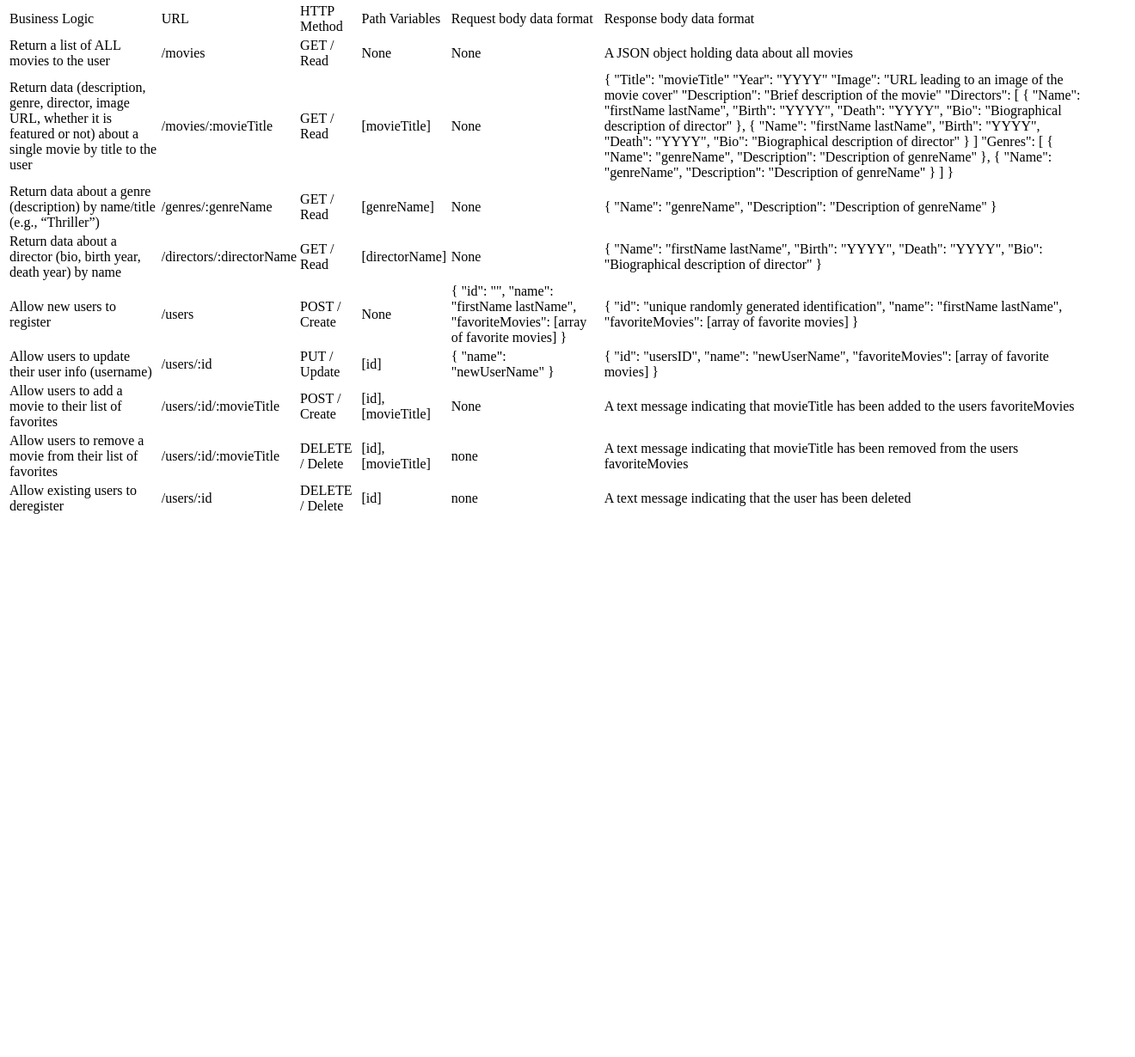
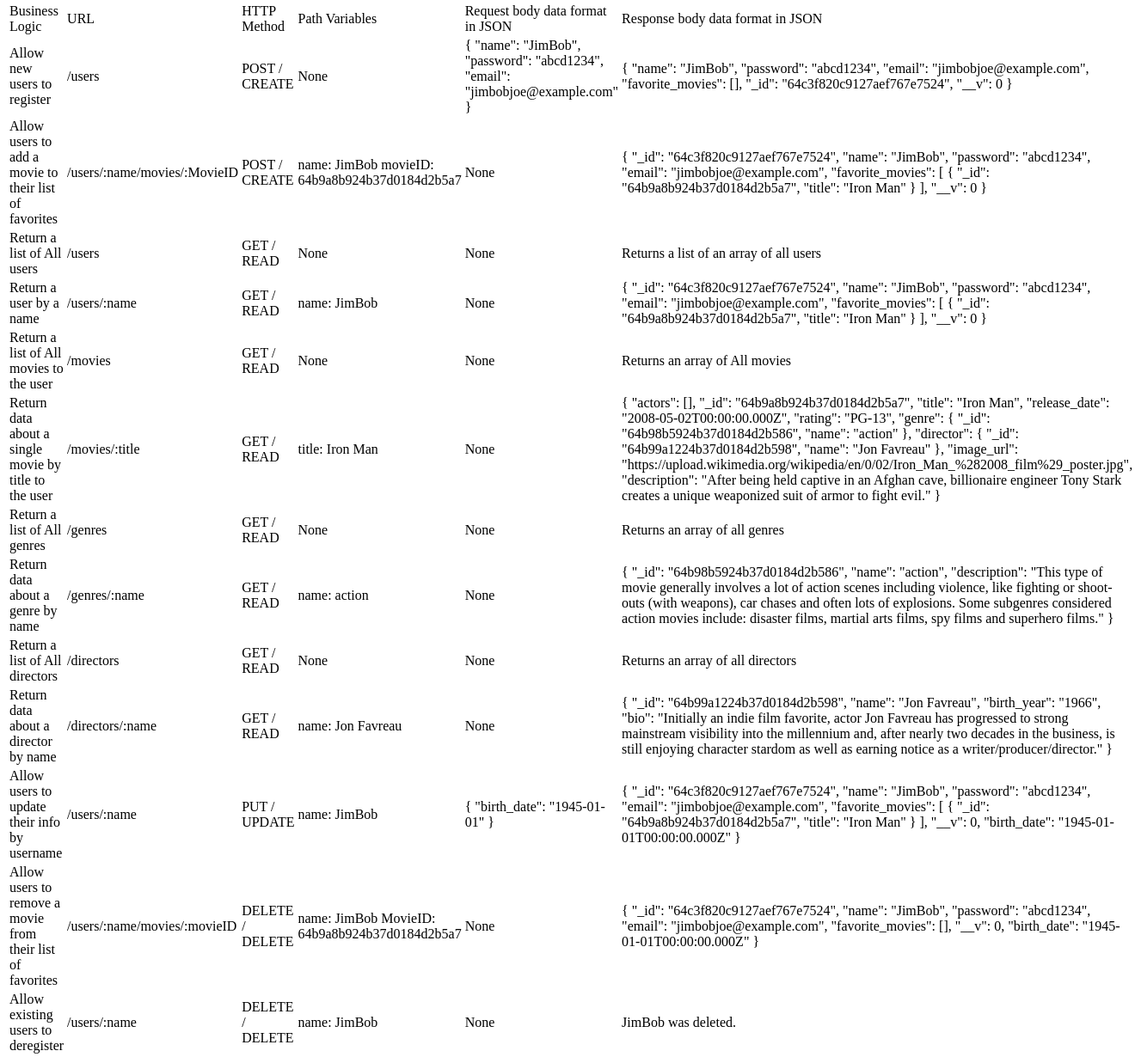
Before and after one commit to zachamoo3/myflix-api-v1, a website: page public/documentation.html in a window 1280 px wide. Shown: the part 131-1361 px from the top of the page at 86% size, 1320 px wide, since content can reach past the window. Before the commit the page ends 800 px from the top, so only its background shows below. Drawn offline with Linux system fonts and the light colour scheme.

Commit message:
Update documentation.html

```diff
--- a/public/documentation.html
+++ b/public/documentation.html
@@ -24,151 +24,239 @@
                 <td>URL</td>
                 <td>HTTP Method</td>
                 <td>Path Variables</td>
-                <td>Request body data format</td>
-                <td>Response body data format</td>
+                <td>Request body data format in JSON</td>
+                <td>Response body data format in JSON</td>
             </tr>
         </thead>
         <tbody>
             <tr>
-                <td>Return a list of ALL movies to the user</td>
-                <td>/movies</td>
-                <td>GET / Read</td>
-                <td>None</td>
-                <td>None</td>
-                <td>A JSON object holding data about all movies</td>
-            </tr>
-            <tr>
-                <td>Return data (description, genre, director, image URL, whether it is featured or not) about a single
-                    movie by title to the user</td>
-                <td>/movies/:movieTitle</td>
-                <td>GET / Read</td>
-                <td>[movieTitle]</td>
+                <td>Allow new users to register</td>
+                <td>/users</td>
+                <td>POST / CREATE</td>
                 <td>None</td>
                 <td>
                     {
-                        "Title": "movieTitle"
-                        "Year": "YYYY"
-                        "Image": "URL leading to an image of the movie cover"
-                        "Description": "Brief description of the movie"
-                        "Directors":
-                            [
-                                {
-                                    "Name": "firstName lastName",
-                                    "Birth": "YYYY",
-                                    "Death": "YYYY",
-                                    "Bio": "Biographical description of director"
-                                },
-                                {
-                                    "Name": "firstName lastName",
-                                    "Birth": "YYYY",
-                                    "Death": "YYYY",
-                                    "Bio": "Biographical description of director"
-                                }
-                            ]
-                        "Genres":
-                            [
-                                {
-                                    "Name": "genreName",
-                                    "Description": "Description of genreName"
-                                },
-                                {
-                                    "Name": "genreName",
-                                    "Description": "Description of genreName"
-                                }
-                            ]
-                    }
-                </td>
-            </tr>
-            <tr>
-                <td>Return data about a genre (description) by name/title (e.g., “Thriller”)</td>
-                <td>/genres/:genreName</td>
-                <td>GET / Read</td>
-                <td>[genreName]</td>
-                <td>None</td>
-                <td>
-                    {
-                        "Name": "genreName",
-                        "Description": "Description of genreName"
-                    }
-                </td>
-            </tr>
-            <tr>
-                <td>Return data about a director (bio, birth year, death year) by name</td>
-                <td>/directors/:directorName</td>
-                <td>GET / Read</td>
-                <td>[directorName]</td>
-                <td>None</td>
-                <td>
-                    {
-                        "Name": "firstName lastName",
-                        "Birth": "YYYY",
-                        "Death": "YYYY",
-                        "Bio": "Biographical description of director"
-                    }
-                </td>
-            </tr>
-            <tr>
-                <td>Allow new users to register</td>
-                <td>/users</td>
-                <td>POST / Create</td>
-                <td>None</td>
-                <td>
-                    {
-                        "id": "",
-                        "name": "firstName lastName",
-                        "favoriteMovies": [array of favorite movies]
+                        "name": "JimBob",
+                        "password": "abcd1234",
+                        "email": "jimbobjoe@example.com"
                     }
                 </td>
                 <td>
                     {
-                        "id": "unique randomly generated identification",
-                        "name": "firstName lastName",
-                        "favoriteMovies": [array of favorite movies]
-                    }
-                </td>
-            </tr>
-            <tr>
-                <td>Allow users to update their user info (username)</td>
-                <td>/users/:id</td>
-                <td>PUT / Update</td>
-                <td>[id]</td>
-                <td>
-                    {
-                        "name": "newUserName"
-                    }
-                </td>
-                <td>
-                    {
-                        "id": "usersID",
-                        "name": "newUserName",
-                        "favoriteMovies": [array of favorite movies]
+                        "name": "JimBob",
+                        "password": "abcd1234",
+                        "email": "jimbobjoe@example.com",
+                        "favorite_movies": [],
+                        "_id": "64c3f820c9127aef767e7524",
+                        "__v": 0
                     }
                 </td>
             </tr>
             <tr>
                 <td>Allow users to add a movie to their list of favorites</td>
-                <td>/users/:id/:movieTitle</td>
-                <td>POST / Create</td>
-                <td>[id], [movieTitle]</td>
+                <td>/users/:name/movies/:MovieID</td>
+                <td>POST / CREATE</td>
+                <td>
+                    name: JimBob
+                    movieID: 64b9a8b924b37d0184d2b5a7
+                </td>
                 <td>None</td>
-                <td>A text message indicating that movieTitle has been added to the users favoriteMovies</td>
+                <td>
+                    {
+                        "_id": "64c3f820c9127aef767e7524",
+                        "name": "JimBob",
+                        "password": "abcd1234",
+                        "email": "jimbobjoe@example.com",
+                        "favorite_movies": [
+                            {
+                                "_id": "64b9a8b924b37d0184d2b5a7",
+                                "title": "Iron Man"
+                            }
+                        ],
+                        "__v": 0
+                    }
+                </td>
+            </tr>
+            <tr>
+                <td>Return a list of All users</td>
+                <td>/users</td>
+                <td>GET / READ</td>
+                <td>None</td>
+                <td>None</td>
+                <td>Returns a list of an array of all users</td>
+            </tr>
+            <tr>
+                <td>Return a user by a name</td>
+                <td>/users/:name</td>
+                <td>GET / READ</td>
+                <td>
+                    name: JimBob
+                </td>
+                <td>None</td>
+                <td>
+                    {
+                        "_id": "64c3f820c9127aef767e7524",
+                        "name": "JimBob",
+                        "password": "abcd1234",
+                        "email": "jimbobjoe@example.com",
+                        "favorite_movies": [
+                            {
+                                "_id": "64b9a8b924b37d0184d2b5a7",
+                                "title": "Iron Man"
+                            }
+                        ],
+                        "__v": 0
+                    }
+                </td>
+            </tr>
+            <tr>
+                <td>Return a list of All movies to the user</td>
+                <td>/movies</td>
+                <td>GET / READ</td>
+                <td>None</td>
+                <td>None</td>
+                <td>Returns an array of All movies</td>
+            </tr>
+            <tr>
+                <td>Return data about a single movie by title to the user</td>
+                <td>/movies/:title</td>
+                <td>GET / READ</td>
+                <td>
+                    title: Iron Man
+                </td>
+                <td>None</td>
+                <td>
+                    {
+                        "actors": [],
+                        "_id": "64b9a8b924b37d0184d2b5a7",
+                        "title": "Iron Man",
+                        "release_date": "2008-05-02T00:00:00.000Z",
+                        "rating": "PG-13",
+                        "genre": {
+                            "_id": "64b98b5924b37d0184d2b586",
+                            "name": "action"
+                        },
+                        "director": {
+                            "_id": "64b99a1224b37d0184d2b598",
+                            "name": "Jon Favreau"
+                        },
+                        "image_url": "https://upload.wikimedia.org/wikipedia/en/0/02/Iron_Man_%282008_film%29_poster.jpg",
+                        "description": "After being held captive in an Afghan cave, billionaire engineer Tony Stark creates a unique weaponized suit of armor to fight evil."
+                    }
+                </td>
+            </tr>
+            <tr>
+                <td>Return a list of All genres</td>
+                <td>/genres</td>
+                <td>GET / READ</td>
+                <td>None</td>
+                <td>None</td>
+                <td>Returns an array of all genres</td>
+            </tr>
+            <tr>
+                <td>Return data about a genre by name</td>
+                <td>/genres/:name</td>
+                <td>GET / READ</td>
+                <td>
+                    name: action
+                </td>
+                <td>None</td>
+                <td>
+                    {
+                        "_id": "64b98b5924b37d0184d2b586",
+                        "name": "action",
+                        "description": "This type of movie generally involves a lot of action scenes including violence, like fighting or shoot-outs (with weapons), car chases and often lots of explosions. Some subgenres considered action movies include: disaster films, martial arts films, spy films and superhero films."
+                    }
+                </td>
+            </tr>
+            <tr>
+                <td>Return a list of All directors</td>
+                <td>/directors</td>
+                <td>GET / READ</td>
+                <td>None</td>
+                <td>None</td>
+                <td>Returns an array of all directors</td>
+            </tr>
+            <tr>
+                <td>Return data about a director by name</td>
+                <td>/directors/:name</td>
+                <td>GET / READ</td>
+                <td>
+                    name: Jon Favreau
+                </td>
+                <td>None</td>
+                <td>
+                    {
+                        "_id": "64b99a1224b37d0184d2b598",
+                        "name": "Jon Favreau",
+                        "birth_year": "1966",
+                        "bio": "Initially an indie film favorite, actor Jon Favreau has progressed to strong mainstream visibility into the millennium and, after nearly two decades in the business, is still enjoying character stardom as well as earning notice as a writer/producer/director."
+                    }
+                </td>
+            </tr>
+            <tr>
+                <td>Allow users to update their info by username</td>
+                <td>/users/:name</td>
+                <td>PUT / UPDATE</td>
+                <td>
+                    name: JimBob
+                </td>
+                <td>
+                    {
+                        "birth_date": "1945-01-01"
+                    }
+                </td>
+                <td>
+                    {
+                        "_id": "64c3f820c9127aef767e7524",
+                        "name": "JimBob",
+                        "password": "abcd1234",
+                        "email": "jimbobjoe@example.com",
+                        "favorite_movies": [
+                            {
+                                "_id": "64b9a8b924b37d0184d2b5a7",
+                                "title": "Iron Man"
+                            }
+                        ],
+                        "__v": 0,
+                        "birth_date": "1945-01-01T00:00:00.000Z"
+                    }
+                </td>
             </tr>
             <tr>
                 <td>Allow users to remove a movie from their list of favorites</td>
-                <td>/users/:id/:movieTitle</td>
-                <td>DELETE / Delete</td>
-                <td>[id], [movieTitle]</td>
-                <td>none</td>
-                <td>A text message indicating that movieTitle has been removed from the users favoriteMovies</td>
+                <td>/users/:name/movies/:movieID</td>
+                <td>DELETE / DELETE</td>
+                <td>
+                    name: JimBob
+                    MovieID: 64b9a8b924b37d0184d2b5a7
+                </td>
+                <td>None</td>
+                <td>
+                    {
+                        "_id": "64c3f820c9127aef767e7524",
+                        "name": "JimBob",
+                        "password": "abcd1234",
+                        "email": "jimbobjoe@example.com",
+                        "favorite_movies": [],
+                        "__v": 0,
+                        "birth_date": "1945-01-01T00:00:00.000Z"
+                    }
+                </td>
             </tr>
             <tr>
                 <td>Allow existing users to deregister</td>
-                <td>/users/:id</td>
-                <td>DELETE / Delete</td>
-                <td>[id]</td>
-                <td>none</td>
-                <td>A text message indicating that the user has been deleted</td>
+                <td>/users/:name</td>
+                <td>DELETE / DELETE</td>
+                <td>
+                    name: JimBob
+                </td>
+                <td>None</td>
+                <td>
+                    JimBob was deleted.
+                </td>
             </tr>
+
         </tbody>
     </table>
 
```
